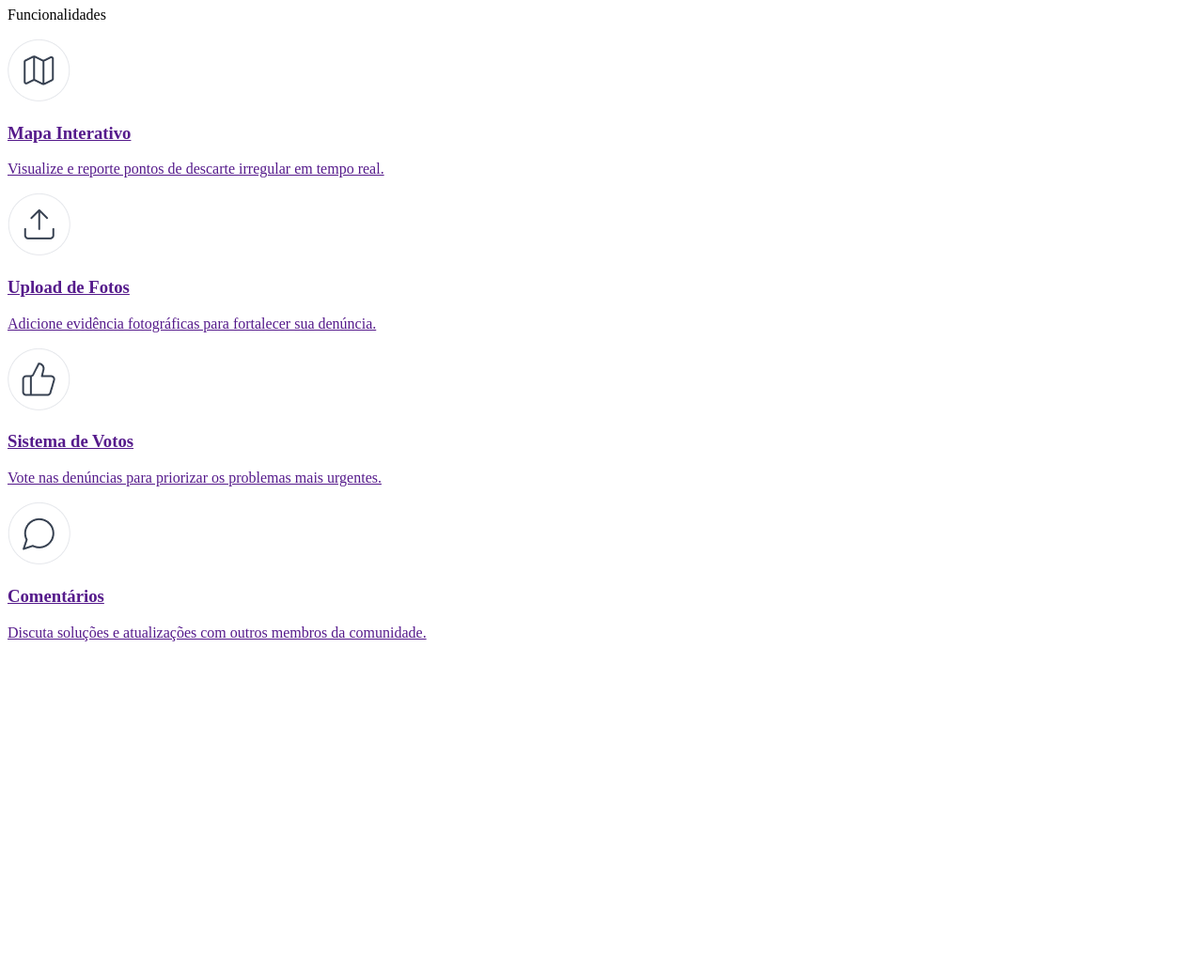
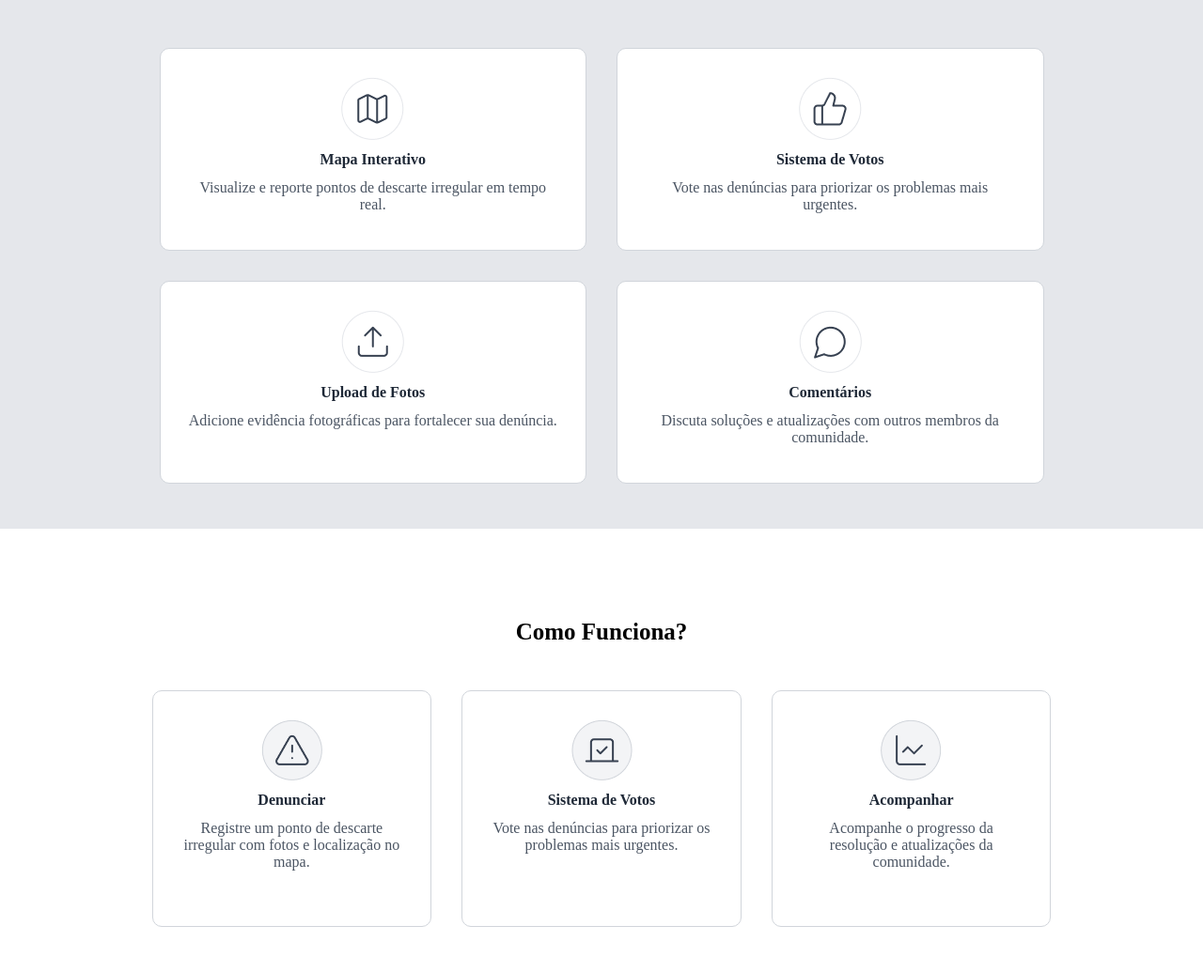
Before and after one commit to eliascmendes/e11-descarte-residuosescarte-residuos, a plain HTML site: page client/index.html in a window 1280 px wide. Shown: the part 73-1108 px from the top of the page at 94% size. Before the commit the page ends 800 px from the top, so only its background shows below. Drawn offline with Linux system fonts and the light colour scheme.

Commit message:
Adicinando mudanças

```diff
--- /dev/null
+++ b/client/css/style.css
@@ -0,0 +1,64 @@
+* {
+    margin: 0;
+    padding: 0;
+    box-sizing: border-box;
+}
+
+body{
+    background:#E5E7EB ;
+
+}
+
+.conteiner{
+    display: flex;
+    gap: 32px;
+    justify-content: center;
+
+}
+.card {
+    background-color: white;
+    border-radius: 10px;
+    padding: 30px;
+    text-align: center;
+    border: 1px solid #D1D5DB;
+
+}
+a{
+    width: 454.5px;
+    height: 216px;
+    text-decoration: none;
+    color: #4B5563;
+    display: flex;
+    flex-direction: column;
+    gap: 12px;
+    align-items: center;
+
+}
+h4{
+    color: #1F2937;
+}
+.ancora-menor{
+    width: 297.67px;
+    height: 252px;
+}
+.row-columm{
+    display: flex;
+    flex-direction: column;
+    gap: 32px;
+    align-items: center;
+
+}
+
+h1 {
+    margin-bottom: 48px;
+    margin-top: 48px;
+    text-align: center;
+    font-size: 25px;
+}
+.secao-branca{
+    background-color: white;
+    padding: 48px 0;
+    margin-top: 48px;
+    padding-bottom: 48px;
+
+}
--- a/client/index.html
+++ b/client/index.html
@@ -4,37 +4,72 @@
     <meta charset="UTF-8">
     <meta name="viewport" content="width=device-width, initial-scale=1.0">
     <title>Descarte de resíduos</title>
+    <link rel="stylesheet" href="css/style.css">
 </head>
 <body>
-    <h1>exemplo</h1>
-    <p>Funcionalidades</p>
+
+    <h1>Funcionalidades</h1>
 
     <div class ="conteiner">
+        <div class="row-columm">
             <a href="" class="card">
                 <img src="images/Container.png" alt="Ícone mapa">
-            <h3>Mapa Interativo</h3>
+                <h4>Mapa Interativo</h4>
                 <p>Visualize e reporte pontos de descarte irregular em tempo real.</p>
             </a>
 
             <a href="" class="card">
                 <img src="images/upload.png" alt="Ícone upload">
-            <h3>Upload de Fotos</h3>
+                <h4>Upload de Fotos</h4>
                 <p>Adicione evidência fotográficas para fortalecer sua denúncia.</p>
             </a>
 
-        <a href="" class="card">
+        </div>
+
+        <div class="row-columm">
+            <a href="" class="card ">
                 <img src="images/like.png" alt="Ícone votos">
-            <h3>Sistema de Votos</h3>
+                <h4>Sistema de Votos</h4>
                 <p>Vote nas denúncias para priorizar os problemas mais urgentes.</p>
             </a>
 
             <a href="" class="card">
                 <img src="images/comentarios.png" alt="Ícone comentários">
-            <h3>Comentários</h3>
+                <h4>Comentários</h4>
                 <p>Discuta soluções e atualizações com outros membros da comunidade.</p>
+            </a>
+        </div>
+
+
+    </div>
+
+    <section class="secao-branca">
+        <h1 >Como Funciona?</h1>
+
+        <div class ="conteiner ">
+
+            <a href="" class="card ancora-menor">
+                <img src="images/alerta.png" alt="Ícone da denúncia">
+                <h4>Denunciar</h4>
+                <p>Registre um ponto de descarte irregular com fotos e localização no mapa.</p>
+            </a>
+
+            <a href="" class="card ancora-menor">
+                <img src="images/votos.png" alt="Ícone votos">
+                <h4>Sistema de Votos</h4>
+                <p>Vote nas denúncias para priorizar os problemas mais urgentes.</p>
+            </a>
+
+            <a href="" class="card ancora-menor">
+                <img src="images/grafico.png" alt="Ícone de gráfico">
+                <h4>Acompanhar</h4>
+                <p>Acompanhe o progresso da resolução e atualizações da comunidade.</p>
             </a>
 
         </div>
+
+    </section>
+
 </body>
 </html>
 <!--Comentário do Raylan-->
```
Also changed, not shown: client/images/alerta.png (added), client/images/grafico.png (added), client/images/votos.png (added). Lines whose indentation alone changed are shown as unchanged.
